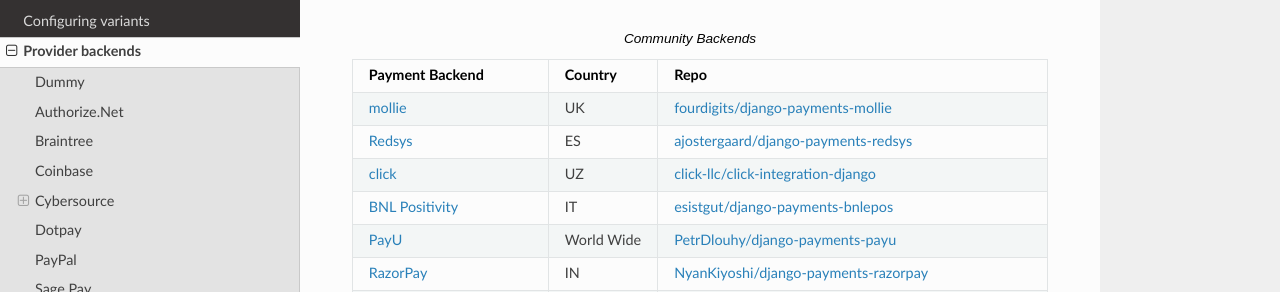
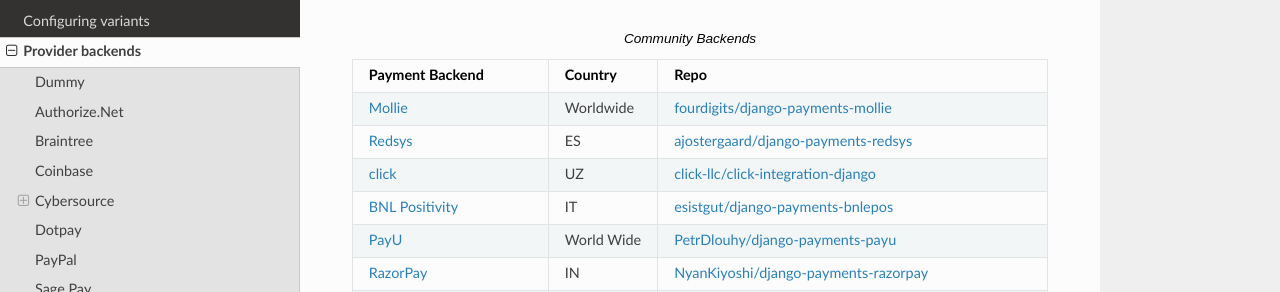
Before and after one commit to jazzband/django-payments, a Sphinx documentation site: the page built from docs/backends.rst, in a window 1280 px wide and 900 px high, scrolled down 6770 px. Shown: the part 159-451 px from the top of the window. Built offline with Sphinx 7.4.7 and the Read the Docs theme 2.0.0, drawn with Linux system fonts in a browser that asks for light colours; the version number could not be read and is left out.

```diff
--- a/docs/backends.rst
+++ b/docs/backends.rst
@@ -294,8 +294,8 @@ These are the community providers compatible with ``django-payments``
   * - Payment Backend
     - Country
     - Repo
-  * - `mollie <https://www.mollie.com/>`_
-    - UK
+  * - `Mollie <https://www.mollie.com/>`_
+    - Worldwide
     - `fourdigits/django-payments-mollie <https://github.com/fourdigits/django-payments-mollie>`_
   * - `Redsys <https://pagosonline.redsys.es/index.html>`_
     - ES
```
